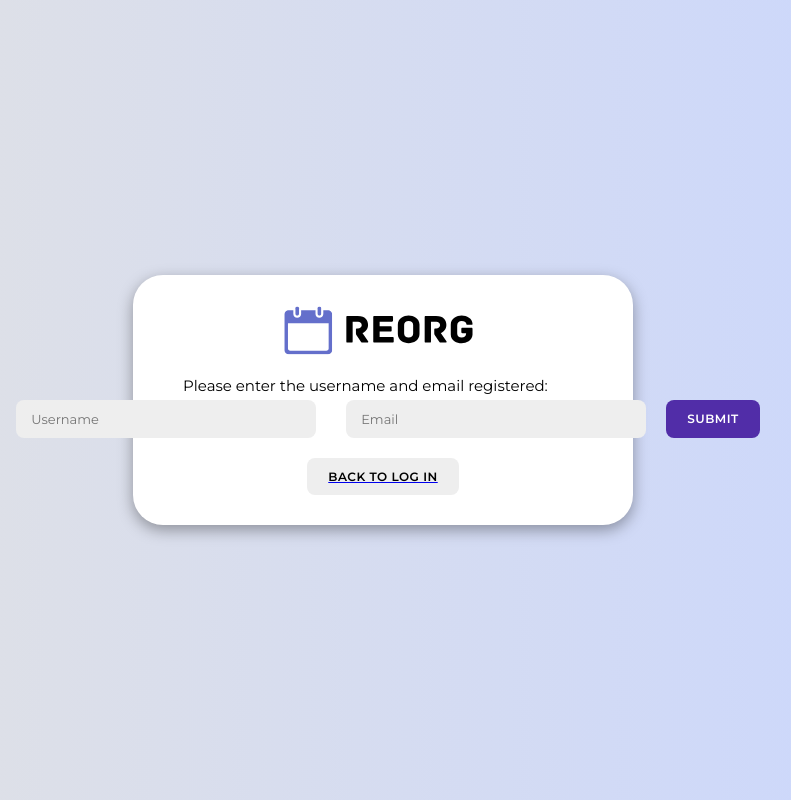
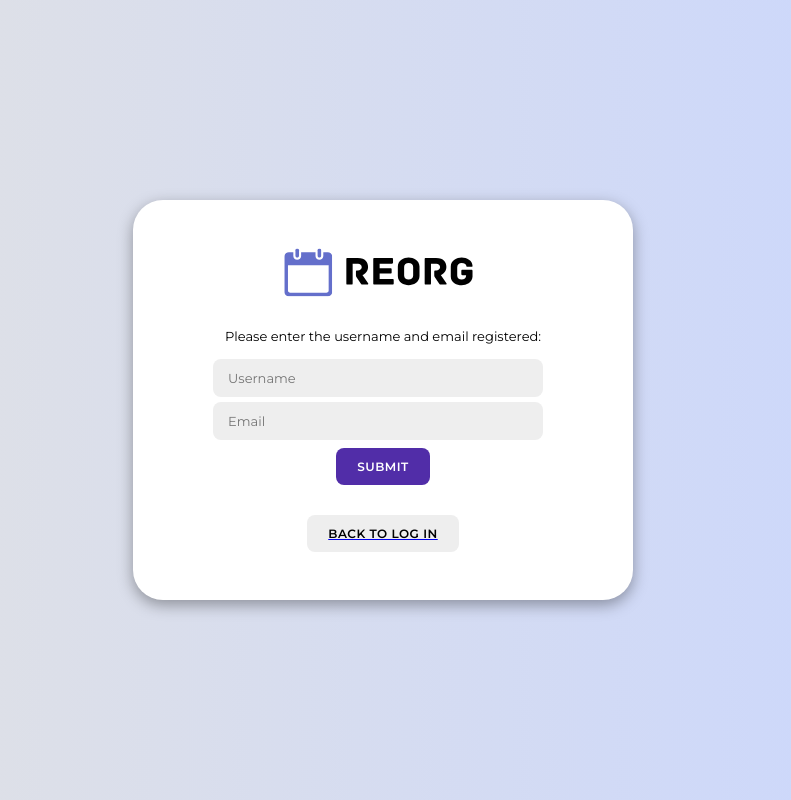
Before and after one commit to Siyan-G/Orbital24-REORG, a React (Create React App) app: page /forget in a window 1280 px wide. Shown: the whole page, without its empty margins (257-1048 px from the left). Built offline with nearby package versions, Linux system fonts and the light colour scheme.

Commit message:
fixed style

```diff
--- a/src/styles/ForgetPassword.css
+++ b/src/styles/ForgetPassword.css
@@ -11,11 +11,12 @@
     position: relative;
     width: 500px;
     max-width: 100%;
-    min-height: 250px;
+    min-height: 400px;
     display: flex;
     flex-direction: column;
     align-items: center;
     justify-content: center;
+    gap: 10px;
 }
 
 .forget-container img {
@@ -24,9 +25,8 @@
 }
 
 .forget-container span {
-    font-size: 15px;
-    margin-left: 50px;
-    align-self: flex-start;
+    font-size: 13px;
+    align-self: center;
 }
 
 .forget-container input {
@@ -42,13 +42,14 @@
     font-size: 13px;
     width: 100%;
     outline: none;
+    margin-top: 5px;
 }
 
 .forget-container form {
     display: flex;
-    flex-direction: row;
-    align-self: center;
-    margin-top: 5px;
+    flex-direction: column;
+    align-items: center;
+    align-content: center;
     margin-bottom: 10px;
 }
 
@@ -63,6 +64,7 @@
     letter-spacing: 0.5px;
     text-transform: uppercase;
     cursor: pointer;
+    margin-top: 8px;
 }
 
 .forget-container button.go-back {
```
